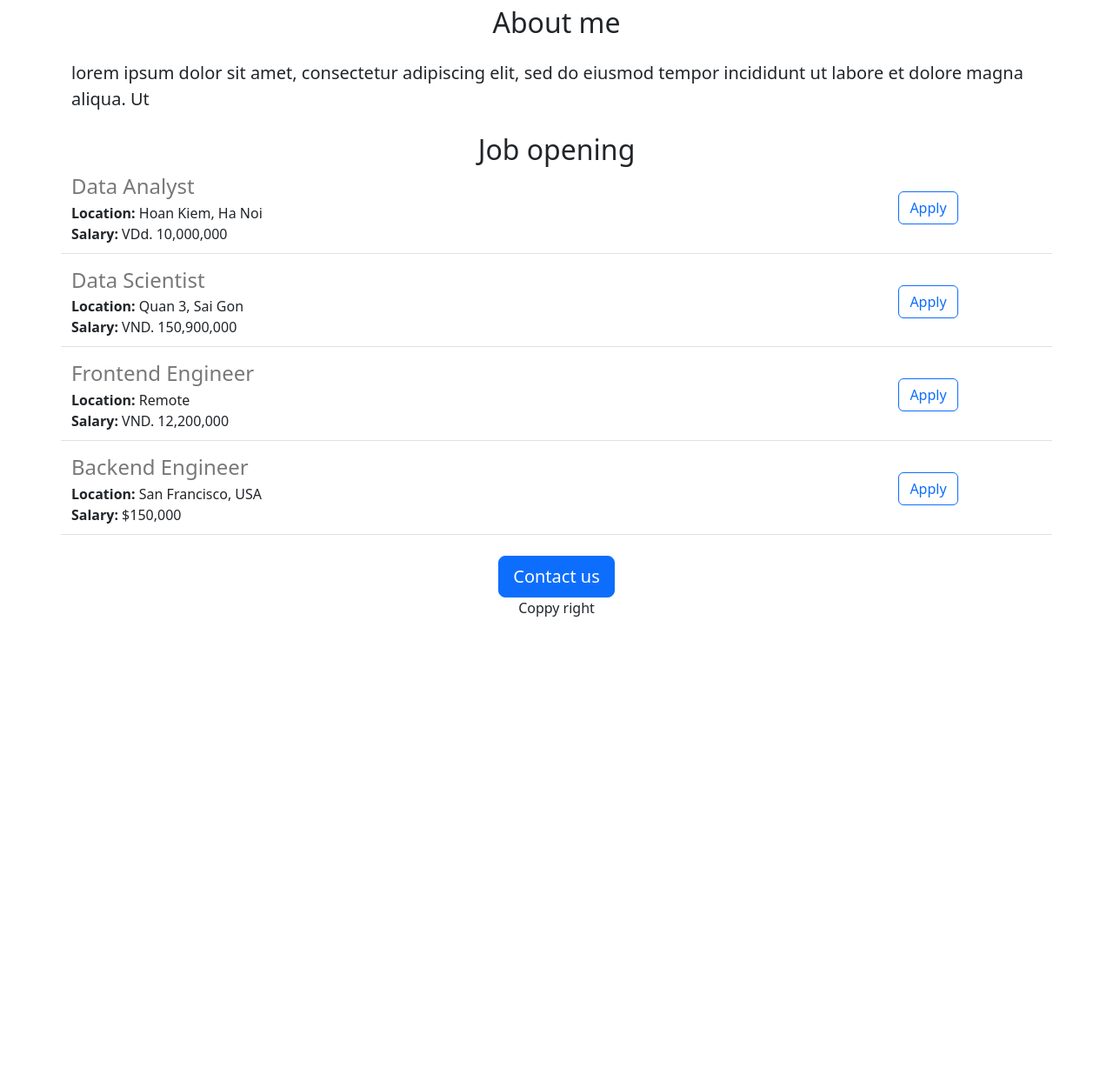
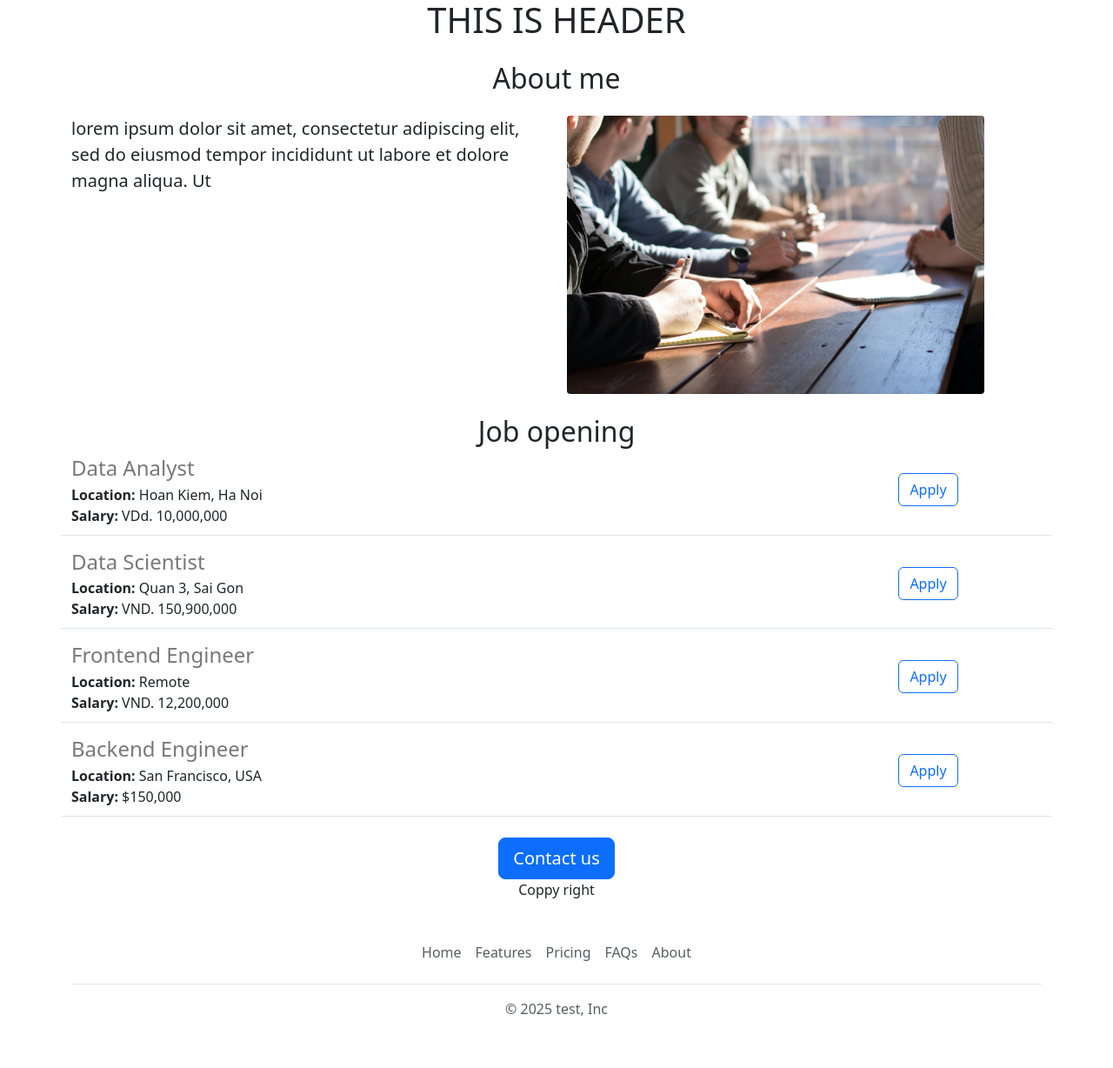
Before and after one commit to quanaphamm/2st-learning, a Flask app: page / in a window 1280 px wide. Shown: the part 441-1669 px from the top of the page at 87% size. Before the commit the page ends 1150 px from the top, so only its background shows below. Run offline with Flask 3, Linux system fonts and the light colour scheme.

Commit message:
Finish 1st learning

```diff
--- a/app.py
+++ b/app.py
@@ -27,7 +27,7 @@ JOBS = [{
 
 @app.route("/")
 def hello_world():
-  return render_template('home.html', jobs=JOBS, company_name='This is')
+  return render_template('home.html', jobs=JOBS, company_name='THIS IS')
 
 
 @app.route("/api/jobs")
--- /dev/null
+++ b/templates/footer.html
@@ -0,0 +1,12 @@
+<div class="container">
+  <footer class="py-3 my-4">
+    <ul class="nav justify-content-center border-bottom pb-3 mb-3">
+      <li class="nav-item"><a href="https://c59d6c88-feb6-4219-b0f6-460b0262ce9e-00-3jt0si34dh4if.picard.replit.dev/" class="nav-link px-2 text-body-secondary">Home</a></li>
+      <li class="nav-item"><a href="#" class="nav-link px-2 text-body-secondary">Features</a></li>
+      <li class="nav-item"><a href="#" class="nav-link px-2 text-body-secondary">Pricing</a></li>
+      <li class="nav-item"><a href="#" class="nav-link px-2 text-body-secondary">FAQs</a></li>
+      <li class="nav-item"><a href="#" class="nav-link px-2 text-body-secondary">About</a></li>
+    </ul>
+    <p class="text-center text-body-secondary">&copy; 2025 test, Inc</p>
+  </footer>
+</div>
--- a/templates/home.html
+++ b/templates/home.html
@@ -11,16 +11,28 @@
       height: 360px;
       width: 100%;
       object-fit: cover;
+      margin-bottom: 16px;
     }
   </style>
 </head>
 <body>
+  {%include 'nav.html'%}
+  <img id ="banner" class ="img-fluid" src = "https://c59d6c88-feb6-4219-b0f6-460b0262ce9e-00-3jt0si34dh4if.picard.replit.dev/static/pic1.jpg" alt = "pic1" height = '320'>
   <div class = "container">
-     <h1 class ="text-center mt-2 mb-4"">{{company_name}}HEADER</h1>
+     <h1 class ="text-center mt-2 mb-4"">{{company_name}} HEADER</h1>
 
-     <img id ="banner" class ="img-fluid" src = "https://c59d6c88-feb6-4219-b0f6-460b0262ce9e-00-3jt0si34dh4if.picard.replit.dev/static/pic1.jpg" alt = "pic1" height = '320'>
+
     <h2 class ="text-center mt-2 mb-4" > About me</h2>
-    <p class = "lead" >lorem ipsum dolor sit amet, consectetur adipiscing elit, sed do eiusmod tempor incididunt ut labore et dolore magna aliqua. Ut</p>
+    <div class = "row">
+      <div class = "col-md-6">
+      <p class = "lead" >lorem ipsum dolor sit amet, consectetur adipiscing elit, sed do eiusmod tempor incididunt ut labore et dolore magna aliqua. Ut</p>
+      </div>
+      <div class = "d-none d-md-block col-md-6">
+        <img src ="https://c59d6c88-feb6-4219-b0f6-460b0262ce9e-00-3jt0si34dh4if.picard.replit.dev/static/pp.jpg" alt = "pic2" style = "height:320px; border-radius: 4px ">
+        </div>
+      </div>
+
+
     <h2 class ="text-center mt-2 mt-4">Job opening</h2>
     <div>
       {%for job in jobs %}
@@ -32,5 +44,7 @@
       <p >Coppy right</p>
     </div>
    </div>
+
+  {% include 'footer.html'%}
 </body>
 </html>
--- a/templates/jobitem.html
+++ b/templates/jobitem.html
@@ -14,6 +14,7 @@
     {%endif%}
   </div>
   <div class = "col-3" style ="padding-top: 20px; text-align: center" >
-    <button type="button" class="btn btn-outline-primary">Apply</button>
+
+    <a href ="mailto:hello@nothing.ai?subject=application for {{job['title']}} " type="button" class="btn btn-outline-primary">Apply</a>
   </div>
 </div>
--- /dev/null
+++ b/templates/nav.html
@@ -0,0 +1,9 @@
+<nav class="navbar shadow-sm fixed-top bg-white">
+  <div class="container-fluid">
+    <a class="navbar-brand" href="#">
+      <img src="/static/bootstrap-logo.svg" alt="Logo" width="30" height="24" class="d-inline-block align-text-top">
+      This is a navbar
+    </a>
+  </div>
+</nav>
+<div style ="height: 56px"></div>
```
Also changed, not shown: static/bootstrap-logo.svg (added), static/pp.jpg (added).
